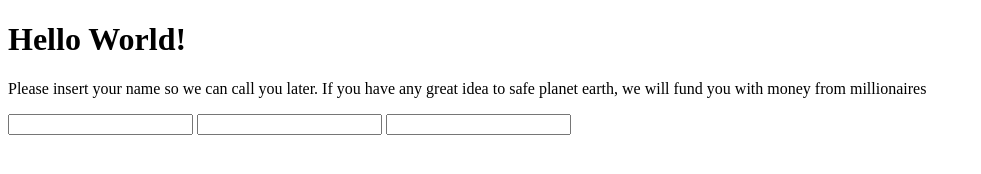
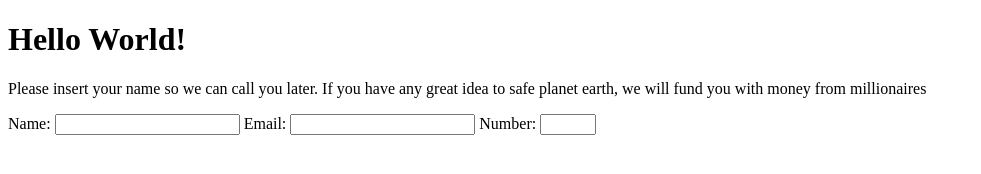
Before and after one commit to Erick-Osterling/Maniple_Erick_pair_programming, a plain HTML site: page fcc-test-suite-template-master/index.html in a window 1280 px wide. Shown: the whole page, without its empty margins (0-981 px from the left). Drawn offline with Linux system fonts and the light colour scheme.

Commit message:
user stories 9 and 10 done

```diff
--- a/fcc-test-suite-template-master/index.html
+++ b/fcc-test-suite-template-master/index.html
@@ -12,9 +12,13 @@
       idea to safe planet earth, we will fund you with money from millionaires
     </p>
     <form action="" id="survey-form">
+
+      <label for="name" id="name-label">Name:</label>
       <input type="text" id="name" required>
+      <label for="email" id="email-label">Email:</label>
       <input type="email" id="email" required>
-      <input type="number" id="number" required>
+      <label for="number" id="number-label">Number:</label>
+      <input type="number" min="5" max="10" id="number" required>
 
 
     </form>
```
